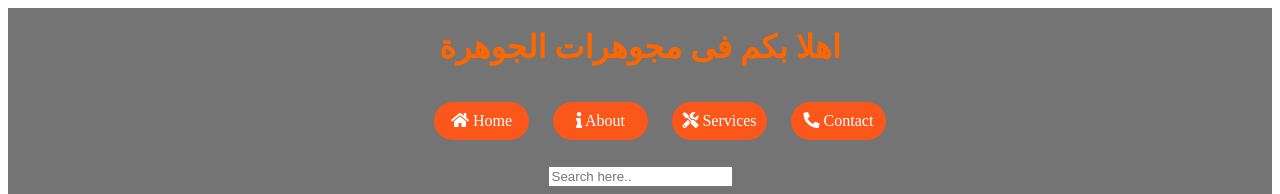
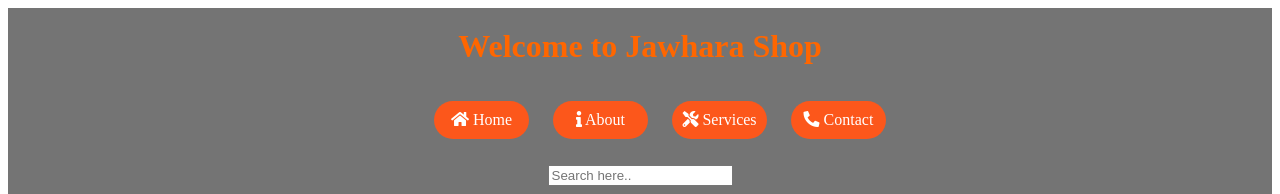
Before and after one commit to DohaNasser23/Jawhara-Shop, a plain HTML site: page index.html in a window 1280 px wide. Shown: the top 194 px of the page. Drawn offline with Linux system fonts and the light colour scheme.

Commit message:
Update index.html

```diff
--- a/index.html
+++ b/index.html
@@ -11,7 +11,7 @@
 </head>
 <body>
     <header>
-        <h1 class="title">اهلا بكم فى مجوهرات الجوهرة</h1>
+        <h1 class="title">Welcome to Jawhara Shop</h1>
         <nav>
             <ul>
                 <li><a href="#"><i class="fas fa-home"></i> Home</a></li>
```
